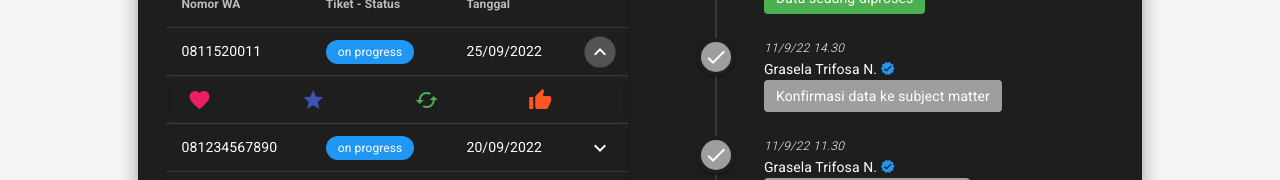
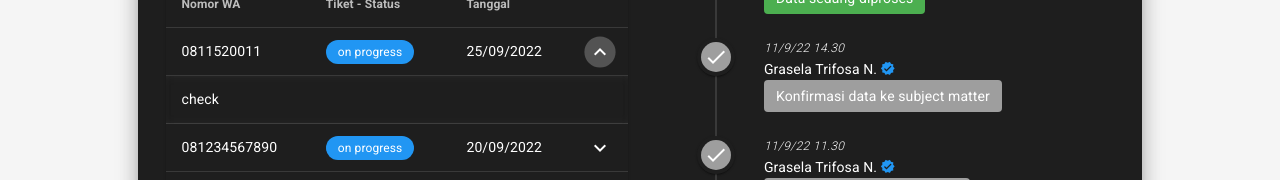
Before and after one commit to deyraka/rateus, a Vue app: page /h/list-guest in a window 1280 px wide. Both pictures are taken after a click on the button 599 px from the left and 389 px from the top of the page. Shown: the part 338-518 px from the top of the page. Built offline with nearby package versions, Linux system fonts and the light colour scheme.

Commit message:
fix error while delete expand item

```diff
--- a/src/views/ListGuest.vue
+++ b/src/views/ListGuest.vue
@@ -42,58 +42,9 @@
                     {{ item.status }}
                   </v-chip>
                 </template>
-                <template v-slot:expanded-item="{ headers, item }">
+                <template v-slot:expanded-item="{ headers }">
                   <td :colspan="headers.length">
-                    <v-row>
-                      <v-col
-                        cols="12"
-                        sm="3"
-                      >
-                        <v-btn
-                          icon
-                          color="pink"
-                          :to="chatSiCantik(item.nohp, item.nama, item.noticket, item.perihal)"
-                        >
-                          <v-icon>mdi-heart</v-icon>
-                        </v-btn>
-                      </v-col>
-
-                      <v-col
-                        cols="12"
-                        sm="3"
-                      >
-                        <v-btn
-                          icon
-                          color="indigo"
-                        >
-                          <v-icon>mdi-star</v-icon>
-                        </v-btn>
-                      </v-col>
-
-                      <v-col
-                        cols="12"
-                        sm="3"
-                      >
-                        <v-btn
-                          icon
-                          color="green"
-                        >
-                          <v-icon>mdi-cached</v-icon>
-                        </v-btn>
-                      </v-col>
-
-                      <v-col
-                        cols="12"
-                        sm="3"
-                      >
-                        <v-btn
-                          icon
-                          color="deep-orange"
-                        >
-                          <v-icon>mdi-thumb-up</v-icon>
-                        </v-btn>
-                      </v-col>
-                    </v-row>
+                    check
                   </td>
                 </template>
               </v-data-table>
```
